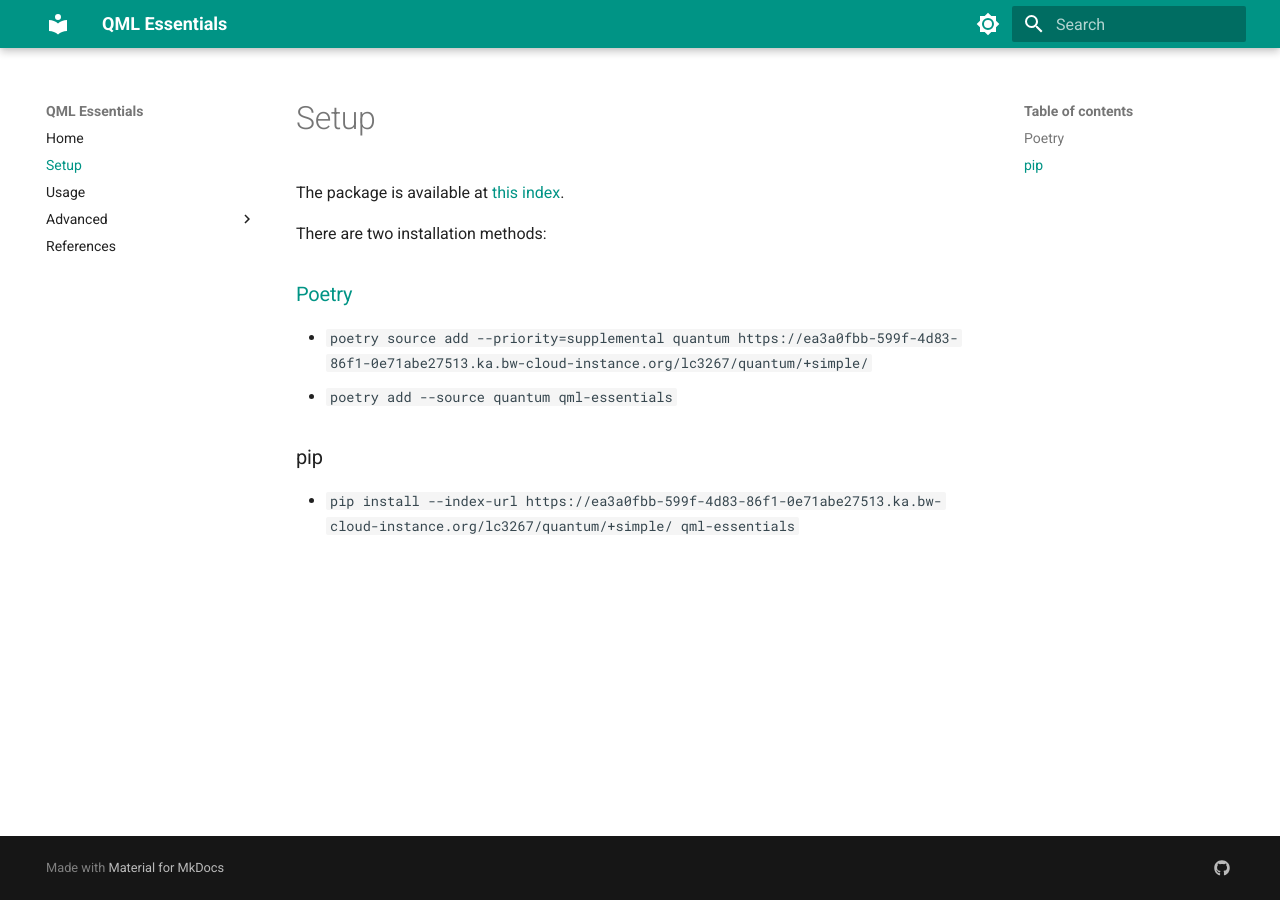
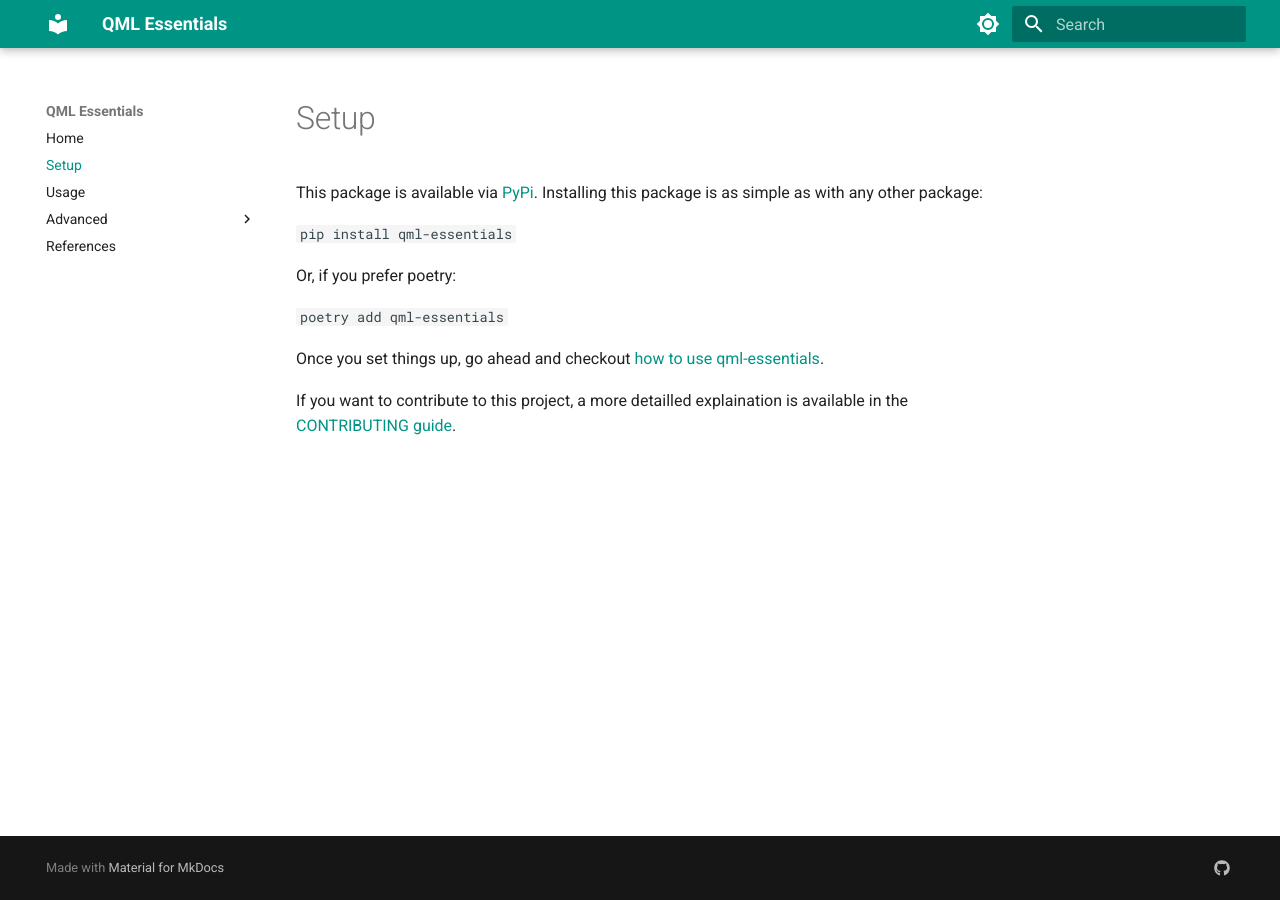
Before and after one commit to cirKITers/qml-essentials, an MkDocs documentation site: the page built from docs/setup.md, in a window 1280 px wide. Built offline with MkDocs 1.6.1 and Material for MkDocs 9.7.7, drawn with Linux system fonts in a browser that asks for light colours.

Commit message:
updated with pypi info
Signed-off-by: Melvin Strobl <lc3267@kit.edu>

```diff
--- a/docs/setup.md
+++ b/docs/setup.md
@@ -1,14 +1,14 @@
 # Setup
 
-The package is available at [this index](https://ea3a0fbb-599f-4d83-86f1-0e71abe27513.ka.bw-cloud-instance.org/lc3267/quantum).
+This package is available via [PyPi](https://pypi.org/project/qml-essentials/).
+Installing this package is as simple as with any other package:
 
-There are two installation methods:
+`pip install qml-essentials`
 
-### [Poetry](https://python-poetry.org/)
+Or, if you prefer poetry:
 
-- `poetry source add --priority=supplemental quantum https://ea3a0fbb-599f-4d83-86f1-0e71abe27513.ka.bw-cloud-instance.org/lc3267/quantum/+simple/`
-- `poetry add --source quantum qml-essentials`
+`poetry add qml-essentials`
 
-### pip
+Once you set things up, go ahead and checkout [how to use qml-essentials](https://cirkiters.github.io/qml-essentials/usage/).
 
-- `pip install --index-url https://ea3a0fbb-599f-4d83-86f1-0e71abe27513.ka.bw-cloud-instance.org/lc3267/quantum/+simple/ qml-essentials`
+If you want to contribute to this project, a more detailled explaination is available in the [CONTRIBUTING guide](https://github.com/cirKITers/qml-essentials/blob/main/CONTRIBUTING.md).
```
Also changed, not shown: CONTRIBUTING.md (+10 -13 lines), docs/index.md (+1 -1 lines).
